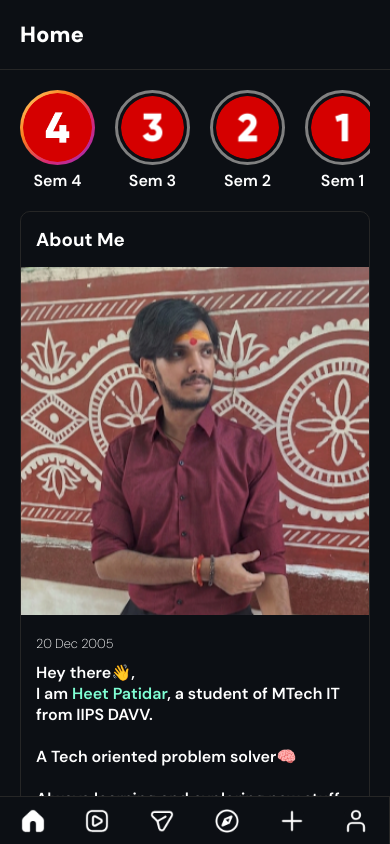
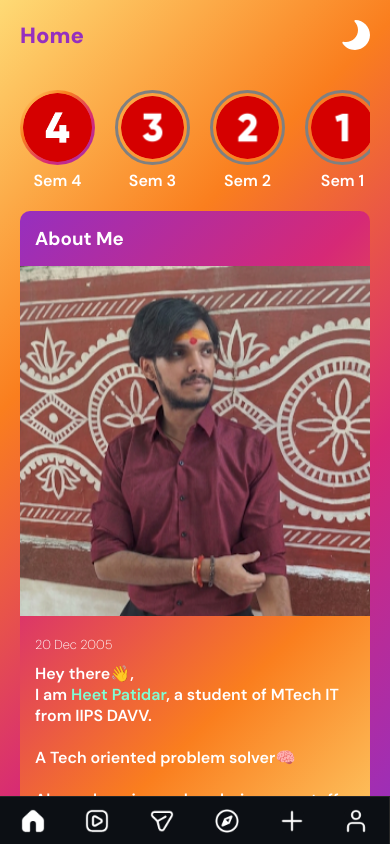
Before and after one commit to heetpats220/Portfolio-app, a plain HTML site: page index.html in a window 390 px wide. Drawn offline with Linux system fonts and the light colour scheme; a web font is replaced by a local one.

Commit message:
light dark mode home screen

```diff
--- a/index.html
+++ b/index.html
@@ -42,6 +42,7 @@
                 <div class="main-content">
                     <div class="header">
                         <h2>Home</h2>
+                        <span class="edit"><img src="./static/svgviewer-output (13).svg" alt=""></span>
                     </div>
                     <div class="layout">
 
--- a/script.js
+++ b/script.js
@@ -43,3 +43,46 @@ const observer = new IntersectionObserver(entries => {
 posts.forEach(post=>{
     observer.observe(post);
 });
+
+const mode = document.querySelector(".edit");
+const layout_main = document.querySelector(".layout_main");
+const header = document.querySelector(".header");
+const splash = document.querySelector(".splash");
+// let dark = true;
+function toggleTheme(){
+    if(!dark){
+    mode.innerHTML = `<img src="./static/svgviewer-output (14).svg" alt="">`;
+    console.log(dark);
+    layout_main.classList.add("light");
+    posts.forEach(post=>{
+        post.classList.add("post-light");
+    })
+    header.style.borderWidth = "0px";
+    header.style.color = "#962fbf";
+    // console.log(splash.innerHTML);
+    splash.innerHTML = `<img src="static/instagram (1).png" alt="">`
+
+    }
+    else{
+    mode.innerHTML = `<img src="./static/svgviewer-output (13).svg" alt="">`;
+    console.log(dark);
+    layout_main.classList.remove("light");
+    posts.forEach(post=>{
+        post.classList.remove("post-light");
+    })
+    header.style.borderWidth = "1px";
+    header.style.color = "White";
+    splash.innerHTML = `<img src="static/downloadlogoinsta.png" alt="">`
+
+    }
+}
+let dark = localStorage.getItem("theme") === "dark";
+toggleTheme();
+mode.addEventListener('click',()=>{
+    dark = !dark;
+    localStorage.setItem("theme", dark ? "dark" : "light");
+
+    toggleTheme();
+
+
+});
--- a/style.css
+++ b/style.css
@@ -82,10 +82,24 @@ body {
 .edit {
   font-size: 20px;
   cursor: pointer;
+     font-size: 22px;
+    cursor: pointer;
+    filter: invert(1);
+    /* background-color: rgb(243, 240, 235); */
+    /* width: 40px;
+    height: 40px; */
+    display: flex;
+    align-items: center;
+    justify-content: center;
+    border-radius: 30%;
+    transition: all 0.1s ease-in;
 }
-.edit img{
-  filter:invert(1);
+.edit:hover{
+    transform: rotate(90deg);
 }
+/* .edit img{
+  /* filter:invert(1);
+} */
 /* .icon:hover {
     background-color: var(--subtext);
     /* filter:invert(1);
@@ -330,7 +344,14 @@ body {
     transform:translateY(-3px);
 
 }
+.light{
+    background: linear-gradient(135deg, #feda75, #fa7e1e, #d62976, #962fbf);
+}
 
+.post-light{
+    border:none;
+    background: linear-gradient(135deg, #962fbf, #d62976, #fa7e1e, #feda75);
+}
 
 
 
```
Also changed, not shown: static/instagram (3).png (added), static/svgviewer-output (13).svg (added), static/svgviewer-output (14).svg (added), static/svgviewer-png-output (21).png (added).
